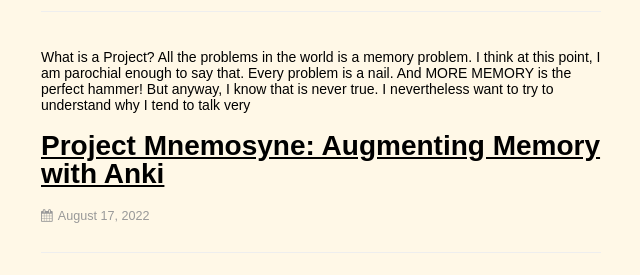
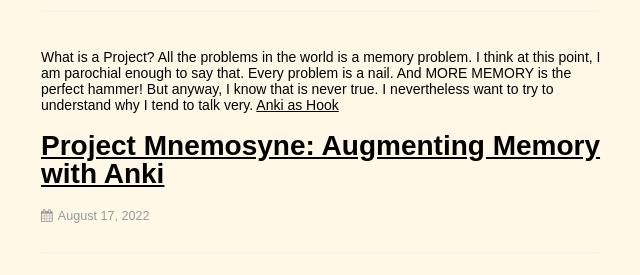
Before and after one commit to dCO2/rococo, a Jekyll site: the page built from projects/index.html, in a window 1280 px wide. Shown: the part 157-432 px from the top of the page, without its empty margins (335-975 px from the left). Built offline with Jekyll 4.4.1, drawn with Linux system fonts in a browser that asks for light colours; some web fonts are replaced.

Commit message:
Update index.html

```diff
--- a/projects/index.html
+++ b/projects/index.html
@@ -9,7 +9,7 @@ permalink: projects/
 </div>
 <br>
 What is a Project?
-All the problems in the world is a memory problem. I think at this point, I am parochial enough to say that. Every problem is a nail. And MORE MEMORY is the perfect hammer! But anyway, I know that is never true. I nevertheless want to try to understand why I tend to talk very
+All the problems in the world is a memory problem. I think at this point, I am parochial enough to say that. Every problem is a nail. And MORE MEMORY is the perfect hammer! But anyway, I know that is never true. I nevertheless want to try to understand why I tend to talk very. <a href="/2021/12/24/anki-as-hook">Anki as Hook</a>
 {% for post in site.posts %}
     {% if post.layout == 'project' %}
         <div class=post>
```
